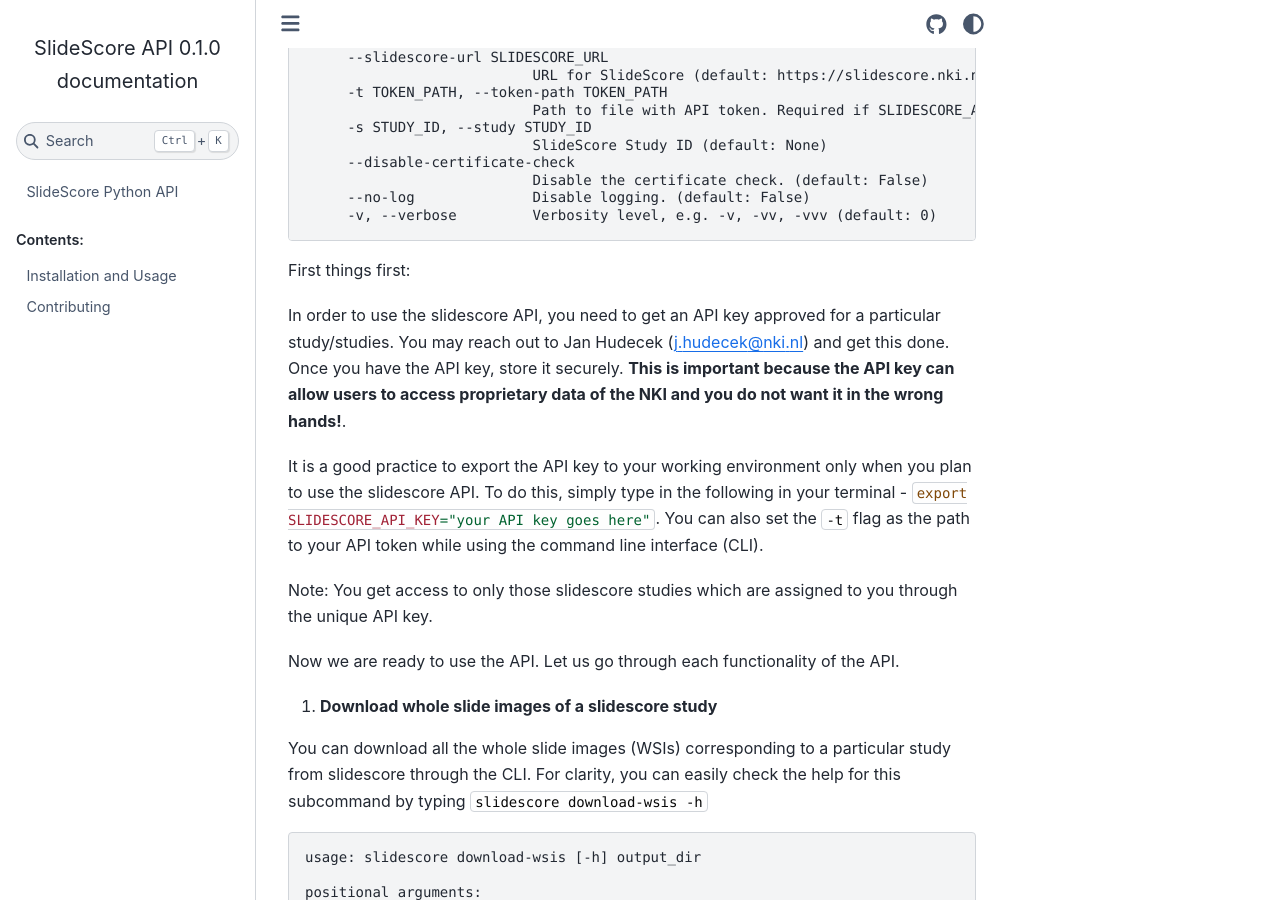
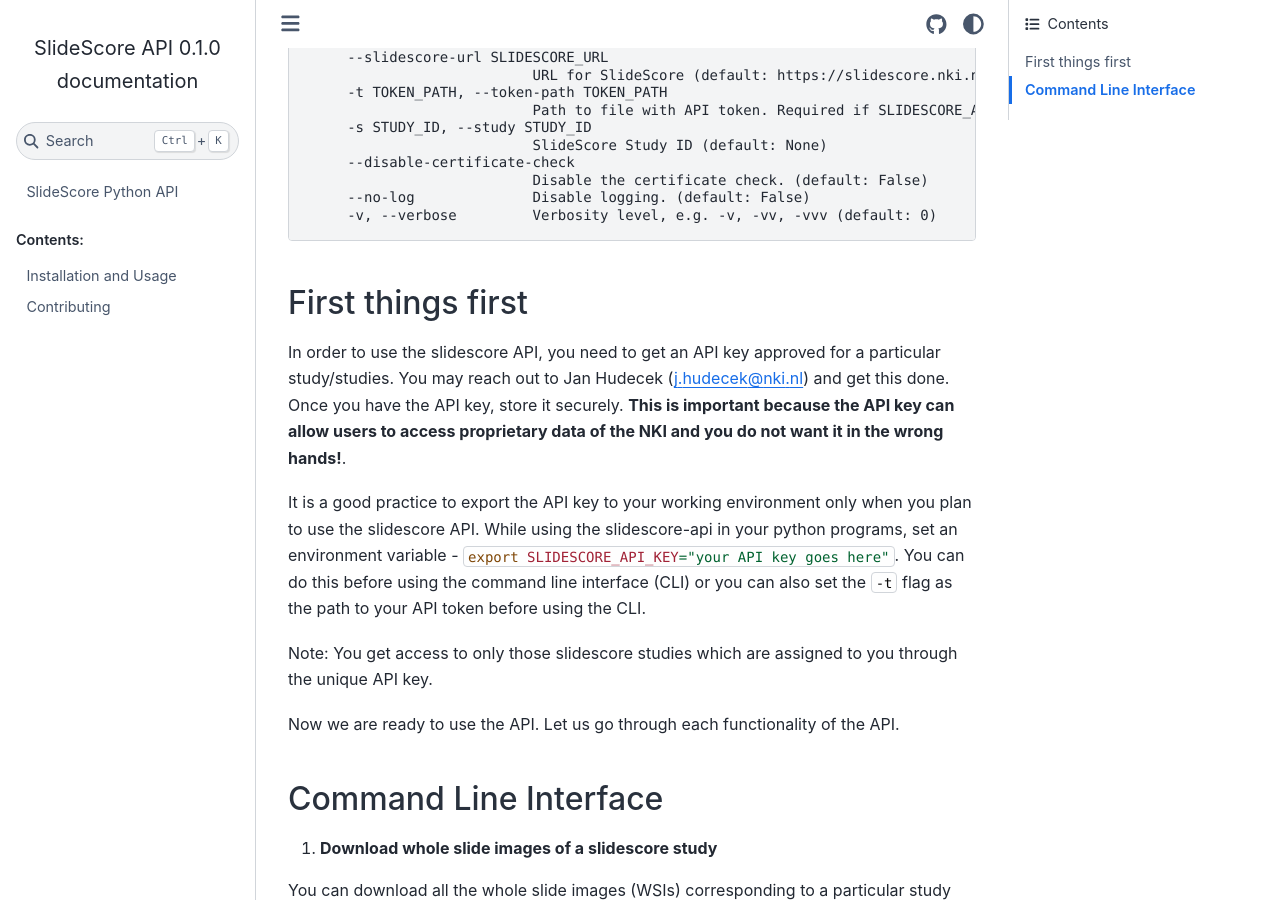
Before and after one commit to NKI-AI/slidescore-api, a Sphinx documentation site: the page built from docs/quickstart.rst, in a window 1280 px wide and 900 px high, scrolled down 366 px. Built offline with Sphinx 7.4.7 and the Sphinx Book theme 1.1.4, drawn with Linux system fonts in a browser that asks for light colours; pages that are not in the unit, such as notebooks, are missing from menus.

Commit message:
changes to intro

```diff
--- a/docs/quickstart.rst
+++ b/docs/quickstart.rst
@@ -30,16 +30,18 @@
         -v, --verbose         Verbosity level, e.g. -v, -vv, -vvv (default: 0)
 
 
-First things first:
-
+First things first
+---------------------
 In order to use the slidescore API, you need to get an API key approved for a particular study/studies. You may reach out to Jan Hudecek (j.hudecek@nki.nl) and get this done. Once you have the API key, store it securely. **This is important because the API key can allow users to access proprietary data of the NKI and you do not want it in the wrong hands!**.
 
-It is a good practice to export the API key to your working environment only when you plan to use the slidescore API. To do this, simply type in the following in your terminal - :bash:`export SLIDESCORE_API_KEY="your API key goes here"`. You can also set the :bash:`-t` flag as the path to your API token while using the command line interface (CLI).
+It is a good practice to export the API key to your working environment only when you plan to use the slidescore API. While using the slidescore-api in your python programs, set an environment variable - :bash:`export SLIDESCORE_API_KEY="your API key goes here"`. You can do this before using the command line interface (CLI) or you can also set the :bash:`-t` flag as the path to your API token before using the CLI.
 
 Note: You get access to only those slidescore studies which are assigned to you through the unique API key.
 
 Now we are ready to use the API. Let us go through each functionality of the API.
 
+Command Line Interface
+------------------------
 1. **Download whole slide images of a slidescore study**
 
 You can download all the whole slide images (WSIs) corresponding to a particular study from slidescore through the CLI. For clarity, you can easily check the help for this subcommand by typing :bash:`slidescore download-wsis -h`
```
